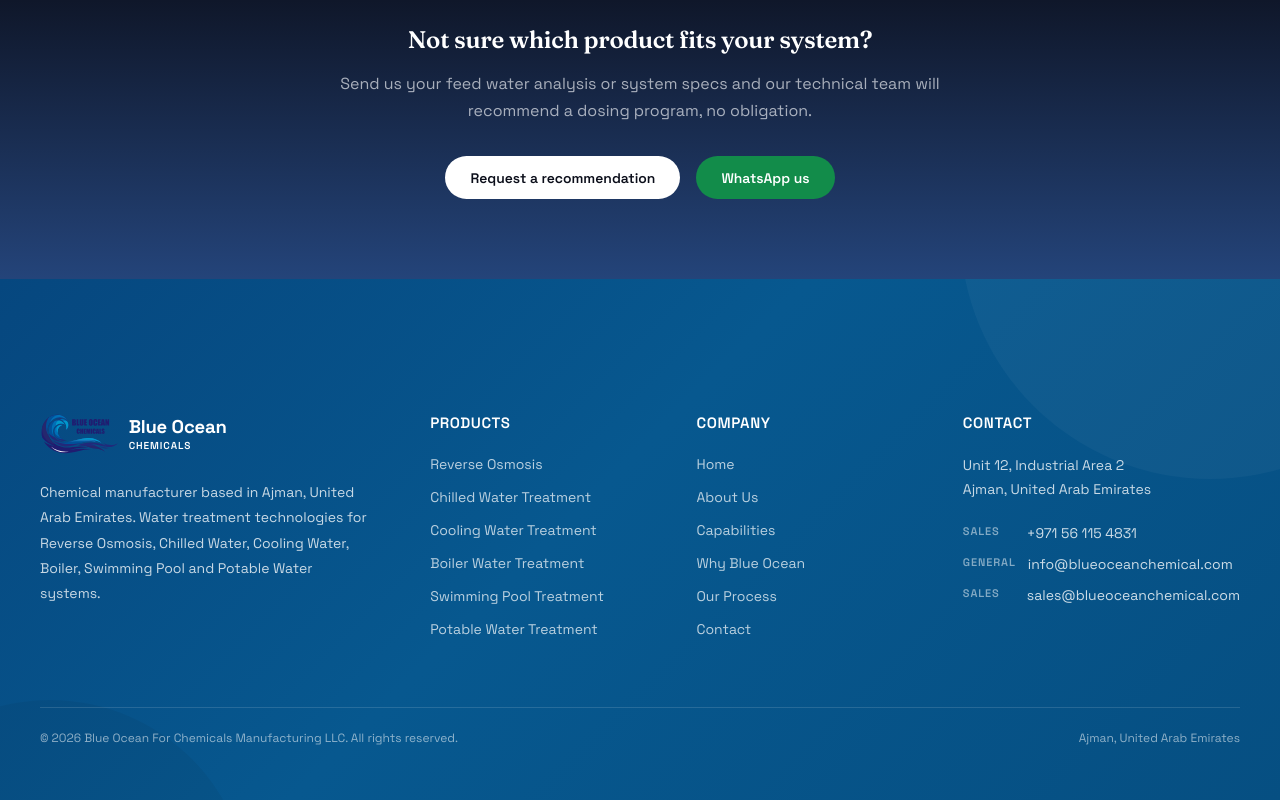
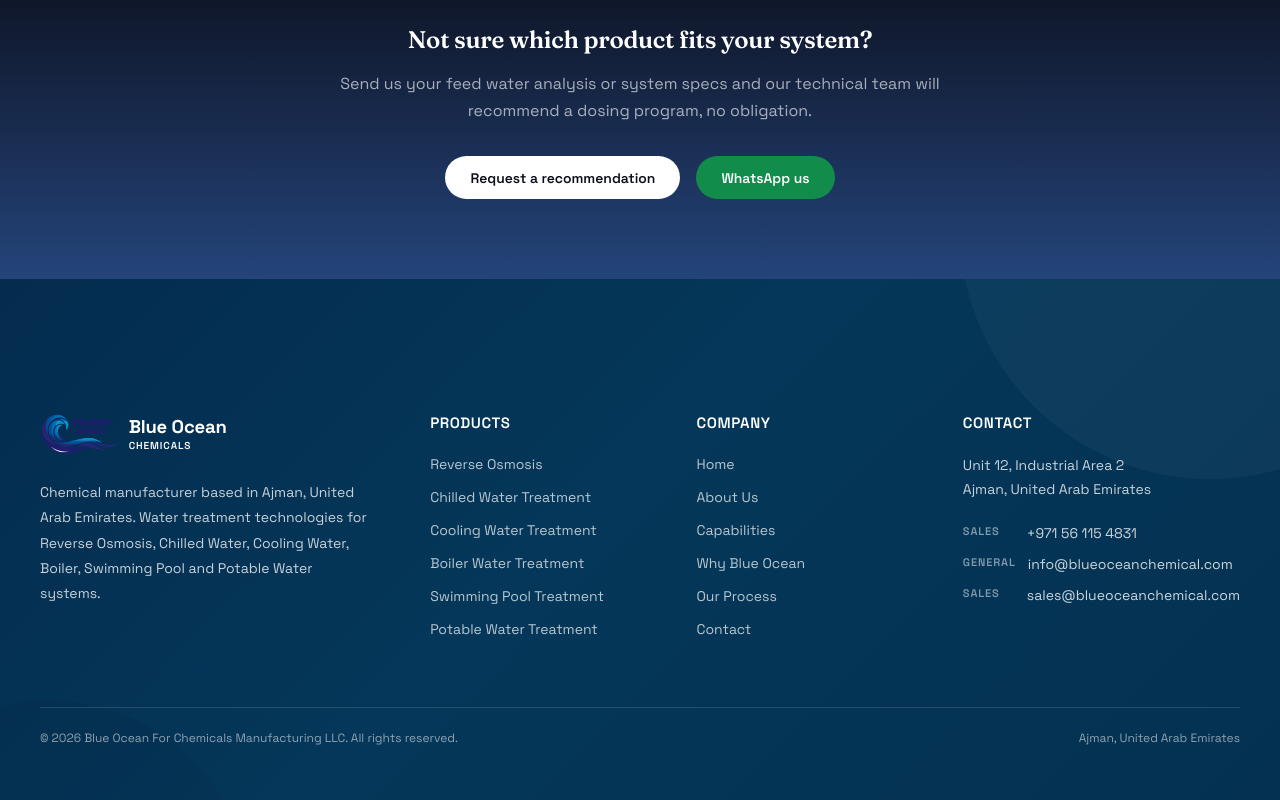
Before and after one commit to 83Gh0st/Blueocean-, a Next.js app: page /chemicals in a window 1280 px wide. Shown: the part 3396-4196 px from the top of the page. Built offline with nearby package versions, Linux system fonts and the light colour scheme.

Commit message:
Landing Page uodate

```diff
--- a/components/Footer.css
+++ b/components/Footer.css
@@ -10,9 +10,9 @@
   background:
     linear-gradient(
       135deg,
-      #06477f 0%,
-      #07588f 45%,
-      #064f82 100%
+      #042c4f 0%,
+      #043759 45%,
+      #043151 100%
     );
 
   position: relative;
--- a/components/home/Hero.tsx
+++ b/components/home/Hero.tsx
@@ -129,7 +129,7 @@
             animate={{ opacity: 1, y: 0 }}
             transition={{ duration: 0.8, delay: 0.5, ease: [0.16, 1, 0.3, 1] }}
           >
-            <Link href="#contact" className="btn btn-primary">
+<Link href="#contact" className="btn btn-primary" style={{ backgroundColor: '#007bff', borderColor: '#007bff', color: '#ffffff' }}>
               Request a quote
               <svg viewBox="0 0 30 24" fill="none" stroke="currentColor" strokeWidth="4">
                 <path d="M5 12h14M13 6l6 6-6 6" />
```
Also changed, not shown: components/WhatsAppButton.tsx (+2 -10 lines), 1 other file (tests, documents, lock files or other folders).
